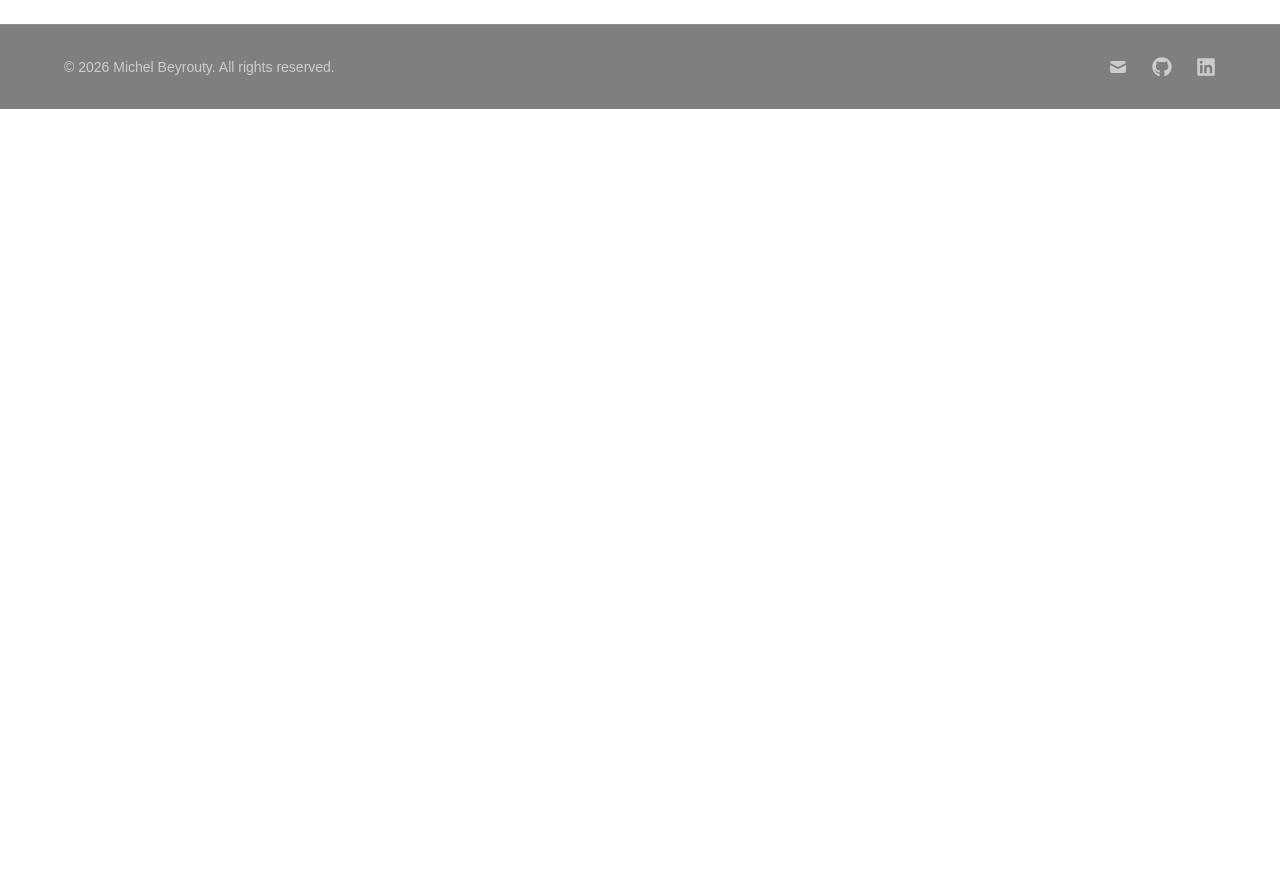
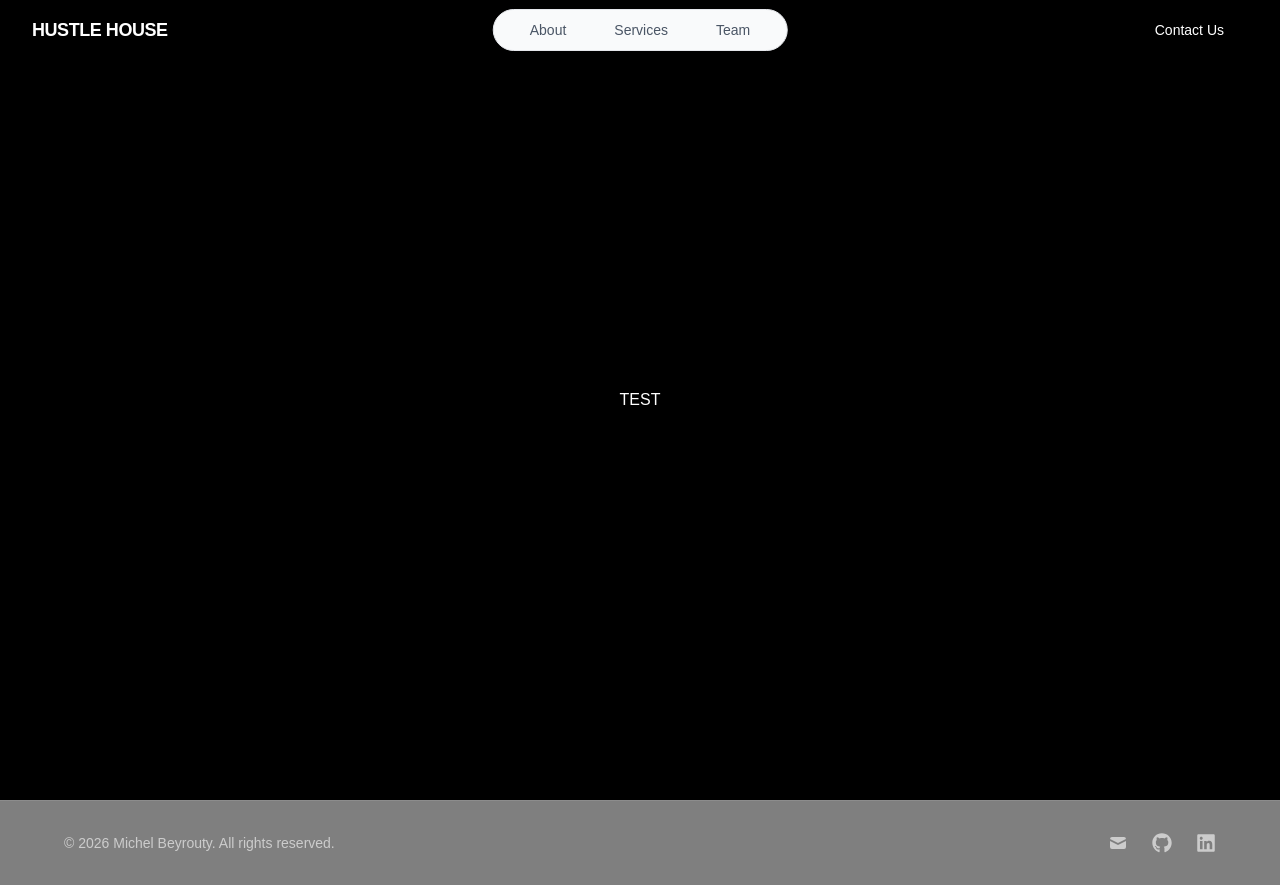
Before and after one commit to michelbeyrouty/hustle_house, a Next.js app: page / in a window 1280 px wide. Before the commit the page ends 800 px from the top, so only its background shows below. Built offline with nearby package versions, Linux system fonts and the light colour scheme.

Commit message:
fix: cleanup

```diff
--- a/src/app/layout.tsx
+++ b/src/app/layout.tsx
@@ -40,7 +40,7 @@ export default function RootLayout({
       <body
         className={`${geistSans.variable} ${geistMono.variable} antialiased bg-brand-black text-foreground font-sans`}
       >
-        {/* <Navbar /> */}
+        <Navbar />
         <main>{children}</main>
         <Footer />
       </body>
--- a/src/components/@common/NavBar.tsx
+++ b/src/components/@common/NavBar.tsx
@@ -1,66 +1,92 @@
 "use client";
 
 import Link from "next/link";
-import { HiMenu, HiX } from "react-icons/hi";
-import LogoButton from "@common/Buttons/LogoButton";
 import { useState, useEffect } from "react";
 import { NAV_LINKS } from "@/constants";
 
+// Reusable NavLink component
+const NavLink = ({ nav, className, onClick }: {
+  nav: { link: string; title: string };
+  className: string;
+  onClick?: () => void;
+}) => (
+  <a
+    href={nav.link}
+    onClick={onClick}
+    className={className}
+    target={nav.link.startsWith("http") ? "_blank" : undefined}
+    rel={nav.link.startsWith("http") ? "noopener noreferrer" : undefined}
+  >
+    {nav.title}
+  </a>
+);
+
+// Logo SVG Component
+const HustleHouseLogo = () => (
+  <div className="flex items-center space-x-3">
+
+    <span className="text-lg font-bold text-white tracking-tight">HUSTLE HOUSE</span>
+  </div>
+);
+
 export default function Navbar() {
-  const [isScrolled, setIsScrolled] = useState(false);
+  const [isVisible, setIsVisible] = useState(true);
+  const [lastScrollY, setLastScrollY] = useState(0);
   const [isMobileMenuOpen, setIsMobileMenuOpen] = useState(false);
 
   useEffect(() => {
     const handleScroll = () => {
-      const heroSection = document.getElementById("hero");
-      if (heroSection) {
-        const heroBottom = heroSection.offsetTop + heroSection.offsetHeight;
-        setIsScrolled(window.scrollY > heroBottom);
+      const currentScrollY = window.scrollY;
+
+      if (currentScrollY < lastScrollY || currentScrollY < 10) {
+        // Scrolling up or near top
+        setIsVisible(true);
       } else {
-        // Fallback if hero section not found
-        setIsScrolled(window.scrollY > 100);
+        // Scrolling down
+        setIsVisible(false);
       }
+
+      setLastScrollY(currentScrollY);
     };
 
-    handleScroll();
-
-    window.addEventListener("scroll", handleScroll);
-    return () => window.removeEventListener("scroll", handleScroll);
-  }, []);
+    window.addEventListener('scroll', handleScroll, { passive: true });
+    return () => window.removeEventListener('scroll', handleScroll);
+  }, [lastScrollY]);
 
   return (
-    <nav
-      className={`flex flex-row justify-between px-6 py-5 w-full items-center fixed top-0 z-1000 transition-all duration-300 ${
-        isScrolled ? "bg-black" : "bg-transparent"
-      }`}
-    >
+    <nav className={`flex flex-row justify-between items-center w-full px-8 py-4 fixed top-0 z-1000 transition-transform duration-300 ease-in-out ${
+      isVisible ? 'translate-y-0' : '-translate-y-full'
+    }`}>
+      {/* Logo */}
       <Link href="/">
-        <LogoButton text="Michel_Beyrouty" />
+        <HustleHouseLogo />
       </Link>
 
-      {/* Desktop Navigation */}
-      <ul className="hidden md:flex space-x-8 items-center">
+      {/* Centered Navigation Links in Pill Container */}
+      <div className="hidden md:flex absolute left-1/2 transform -translate-x-1/2">
+        <div className="bg-gray-50 rounded-full px-6 py-2 shadow-sm border border-gray-200">
+          <ul className="flex space-x-6 items-center">
             {NAV_LINKS.map((nav) => (
               <li key={nav.link}>
-            <a
-              href={nav.link}
-              className="group relative text-lg font-medium text-white/60 transition-all duration-300 hover:drop-shadow-[0_0_10px_#60a5fa] inline-block"
-              target={nav.link.startsWith("http") ? "_blank" : undefined}
-              rel={
-                nav.link.startsWith("http") ? "noopener noreferrer" : undefined
-              }
-            >
-              <span>{nav.title}</span>
-              <span
-                aria-hidden="true"
-                className="absolute text-blue-400 w-0 inset-0 overflow-hidden transition-all duration-500 group-hover:w-full "
-              >
-                {nav.title}
-              </span>
-            </a>
+                <NavLink
+                  nav={nav}
+                  className="text-sm font-medium text-gray-600 hover:text-gray-900 transition-colors duration-200 px-3 py-1"
+                />
               </li>
             ))}
           </ul>
+        </div>
+      </div>
+
+      {/* Contact Us Button - Desktop Only */}
+      <div className="hidden md:block">
+        <a
+          href="/contact"
+          className="bg-black text-white px-6 py-3 rounded-full text-sm font-medium hover:bg-[#f77f36] transition-colors duration-300"
+        >
+          Contact Us
+        </a>
+      </div>
 
       {/* Mobile Hamburger Button */}
       <button
@@ -68,56 +94,60 @@ export default function Navbar() {
           e.stopPropagation();
           setIsMobileMenuOpen(!isMobileMenuOpen);
         }}
-        className={`md:hidden text-white/60 transition-colors duration-300 z-1000 ${
-          isMobileMenuOpen ? "opacity-0 pointer-events-none" : "opacity-100"
-        }`}
+        className="md:hidden flex flex-col space-y-1.5 z-500 relative"
         aria-label="Toggle mobile menu"
       >
-        <HiMenu className="w-6 h-6" />
+        <span className={`w-6 h-0.5 bg-black transition-all duration-300 ${isMobileMenuOpen ? 'rotate-45 translate-y-2' : ''}`}></span>
+        <span className={`w-6 h-0.5 bg-black transition-all duration-300 ${isMobileMenuOpen ? 'opacity-0' : ''}`}></span>
+        <span className={`w-6 h-0.5 bg-black transition-all duration-300 ${isMobileMenuOpen ? '-rotate-45 -translate-y-2' : ''}`}></span>
       </button>
 
-      {/* Mobile Navigation Menu - Fullscreen Overlay */}
-      {isMobileMenuOpen && (
+      {/* Mobile Navigation Menu with Liquid Effect */}
+      <div className={`fixed top-0 right-0 h-full bg-white/95 backdrop-blur-md md:hidden z-40 transition-all duration-500 ease-out transform ${
+        isMobileMenuOpen ? 'w-80 opacity-100' : 'w-0 opacity-0'
+      } overflow-hidden`}>
+        {/* Liquid expansion effect */}
+        <div className={`absolute inset-0 bg-gradient-to-l from-white via-gray-50 to-white transform transition-all duration-700 ease-out ${
+          isMobileMenuOpen ? 'scale-100 opacity-100' : 'scale-0 opacity-0'
+        } origin-right`}></div>
+
+        <div className={`relative h-full flex flex-col justify-center items-center space-y-8 p-8 transition-all duration-500 delay-200 ${
+          isMobileMenuOpen ? 'translate-x-0 opacity-100' : 'translate-x-full opacity-0'
+        }`}>
+          {/* Navigation Links */}
+          {NAV_LINKS.map((nav, index) => (
             <div
-          className="fixed inset-0 bg-black/95 backdrop-blur-md md:hidden z-40 transition-all duration-500 ease-in-out"
-          onClick={(e) => e.stopPropagation()}
+              key={nav.link}
+              className={`transition-all duration-300 ease-out ${
+                isMobileMenuOpen ? 'translate-y-0 opacity-100' : 'translate-y-4 opacity-0'
+              }`}
+              style={{ transitionDelay: `${(index + 1) * 100 + 300}ms` }}
             >
-          <div className="flex flex-col items-center justify-center h-full relative">
-            {/* Close button in top right */}
-            <button
+              <NavLink
+                nav={nav}
                 onClick={() => setIsMobileMenuOpen(false)}
-              className="absolute top-6 right-6 text-white/60 transition-colors duration-300"
-              aria-label="Close mobile menu"
+                className="text-2xl font-medium text-gray-700 hover:text-[#f77f36] transition-colors duration-300 tracking-wide block px-4 py-2 rounded-lg hover:bg-gray-100/50"
+              />
+            </div>
+          ))}
+
+          {/* Contact Button */}
+          <div
+            className={`transition-all duration-300 ease-out ${
+              isMobileMenuOpen ? 'translate-y-0 opacity-100' : 'translate-y-4 opacity-0'
+            }`}
+            style={{ transitionDelay: `${(NAV_LINKS.length + 1) * 100 + 300}ms` }}
           >
-              <HiX className="w-8 h-8" />
-            </button>
-
-            {/* Navigation Links */}
-            <ul className="flex flex-col items-center space-y-8">
-              {NAV_LINKS.map((nav, index) => (
-                <li key={nav.link} className="animate-fadeInUp">
             <a
-                    href={nav.link}
+              href="/contact"
               onClick={() => setIsMobileMenuOpen(false)}
-                    className="block text-2xl font-medium text-white/80 transition-colors duration-300 py-3 px-6 rounded-lg"
-                    target={nav.link.startsWith("http") ? "_blank" : undefined}
-                    rel={
-                      nav.link.startsWith("http")
-                        ? "noopener noreferrer"
-                        : undefined
-                    }
-                    style={{
-                      animationDelay: `${index * 100}ms`,
-                    }}
+              className="bg-black text-white px-8 py-4 rounded-full text-xl font-medium hover:bg-[#f77f36] transition-all duration-300 mt-4 block text-center"
             >
-                    {nav.title}
+              Contact Us
             </a>
-                </li>
-              ))}
-            </ul>
           </div>
         </div>
-      )}
+      </div>
     </nav>
   );
 }
--- a/src/components/@pages/Home/Sections/HeroSection.tsx
+++ b/src/components/@pages/Home/Sections/HeroSection.tsx
@@ -3,7 +3,7 @@
 
 export default function HeroSection() {
 
-  return <div>
+  return <div className="h-screen flex flex-col justify-center items-center bg-gradient-to-b from-black via-brand-black to-black text-white text-center px-4">
   TEST
 </div>
 
--- a/src/constants/navigation.tsx
+++ b/src/constants/navigation.tsx
@@ -1,4 +1,3 @@
-import { FaGithub, FaLinkedin } from "react-icons/fa6";
 import { NavLink } from "@/types";
 
 export const NAV_LINKS: NavLink[] = [
@@ -7,27 +6,11 @@ export const NAV_LINKS: NavLink[] = [
     title: "About",
   },
   {
-    link: "/#experience",
-    title: "Experience",
+    link: "/#services",
+    title: "Services",
   },
   {
-    link: "/#projects",
-    title: "Projects",
-  },
-  {
-    link: "/#contact",
-    title: "Contact",
-  },
-  {
-    link: "https://github.com/michelbeyrouty",
-    title: <FaGithub />,
-  },
-  {
-    link: "https://linkedin.com/in/michelbeyrouty",
-    title: <FaLinkedin />,
-  },
-  {
-    link: "https://drive.google.com/file/d/1KUEhL7KTxjHwM0h_fMtunx-1Jdo-DEp0/view?usp=sharing",
-    title: "Resume",
+    link: "/#team",
+    title: "Team",
   },
 ];
```
Also changed, not shown: 1 other file (tests, documents, lock files or other folders). Lines whose indentation alone changed are shown as unchanged.
